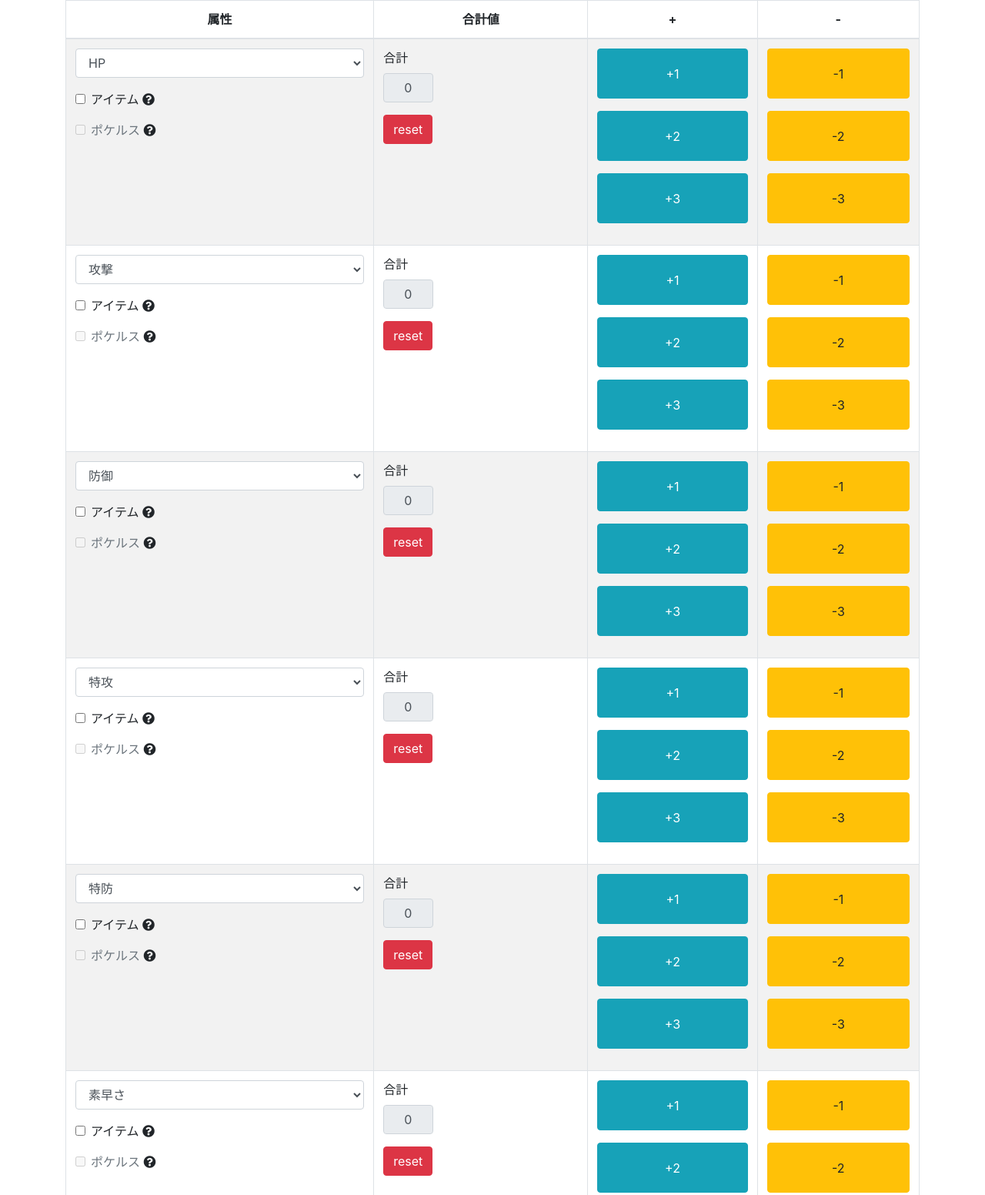
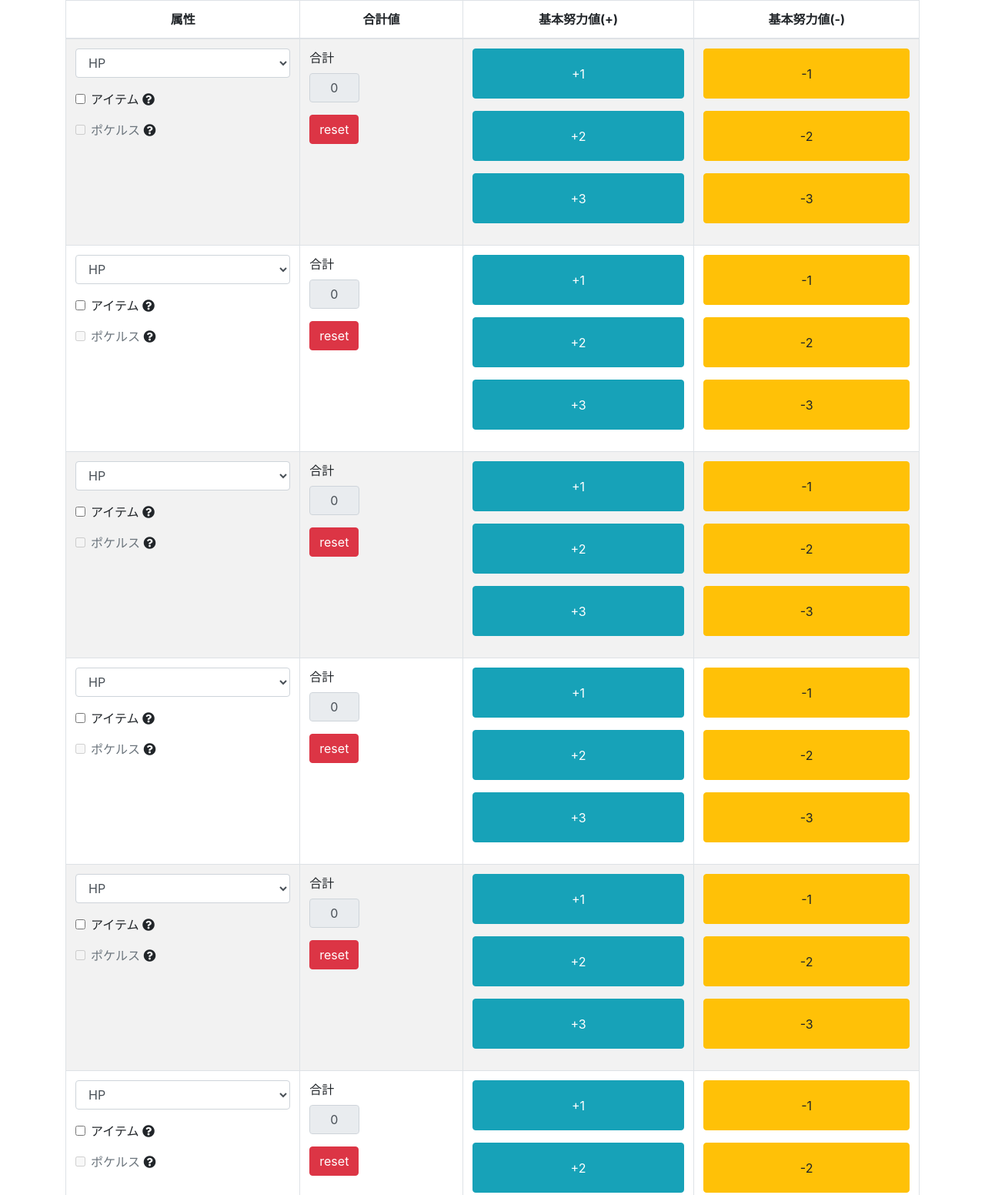
Before and after one commit to orangedm/PokeDoryokuchi, a plain HTML site: page index.html in a window 1280 px wide. Shown: the top 1552 px of the page at 77% size. Drawn offline with nearby package versions, Linux system fonts and the light colour scheme.

Commit message:
Add files via upload

```diff
--- a/index.html
+++ b/index.html
@@ -38,8 +38,8 @@
                 <tr>
                     <th class="tr_type">属性</th>
                     <th class="tr_val">合計値</th>
-                    <th class="tr_btn">+</th>
-                    <th class="tr_btn">-</th>
+                    <th class="tr_btn">基本努力値(+)</th>
+                    <th class="tr_btn">基本努力値(-)</th>
                 </tr>
             </thead>
             <tbody>
@@ -47,7 +47,7 @@
                 <tr>
                     <td>
                         <select id="type_1" name="type" class="form-control">
-                            <option value="h" selected>HP</option>
+                            <option value="h">HP</option>
                             <option value="a">攻撃</option>
                             <option value="b">防御</option>
                             <option value="c">特攻</option>
@@ -112,7 +112,7 @@
                     <td>
                         <select id="type_2" name="type" class="form-control">
                             <option value="h">HP</option>
-                            <option value="a" selected>攻撃</option>
+                            <option value="a">攻撃</option>
                             <option value="b">防御</option>
                             <option value="c">特攻</option>
                             <option value="d">特防</option>
@@ -176,7 +176,7 @@
                         <select id="type_3" name="type" class="form-control">
                             <option value="h">HP</option>
                             <option value="a">攻撃</option>
-                            <option value="b" selected>防御</option>
+                            <option value="b">防御</option>
                             <option value="c">特攻</option>
                             <option value="d">特防</option>
                             <option value="s">素早さ</option>
@@ -241,7 +241,7 @@
                             <option value="h">HP</option>
                             <option value="a">攻撃</option>
                             <option value="b">防御</option>
-                            <option value="c" selected>特攻</option>
+                            <option value="c">特攻</option>
                             <option value="d">特防</option>
                             <option value="s">素早さ</option>
                         </select>
@@ -306,7 +306,7 @@
                             <option value="a">攻撃</option>
                             <option value="b">防御</option>
                             <option value="c">特攻</option>
-                            <option value="d" selected>特防</option>
+                            <option value="d">特防</option>
                             <option value="s">素早さ</option>
                         </select>
                         <p>
@@ -371,7 +371,7 @@
                             <option value="b">防御</option>
                             <option value="c">特攻</option>
                             <option value="d">特防</option>
-                            <option value="s" selected>素早さ</option>
+                            <option value="s">素早さ</option>
                         </select>
                         <p>
                             <div class="form-check">
@@ -424,16 +424,12 @@
                             <button class="btn btn-warning" data-add-value value="-3">-3</button>
                         </p>
                     </td>
+
                 </tr>
+
             </tbody>
+
         </table>
-
-        <ul class="list-group">
-            <li class="list-group-item">当ページは、<a href="https://yakkun.com/" target="_blank">ポケモン徹底攻略</a>をもとに、剣盾用に作成いたしました。</li>
-            <li class="list-group-item">当ページは、個人的趣味で作成されたものです。株式会社ポケモン (The Pokémon Company)とは一切関係がありません。</li>
-            <li class="list-group-item">当ページをご利用した際に生じたいかなる損害についても責任を負いません。</li>
-        </ul>
-
     </div>
 </body>
 
```
